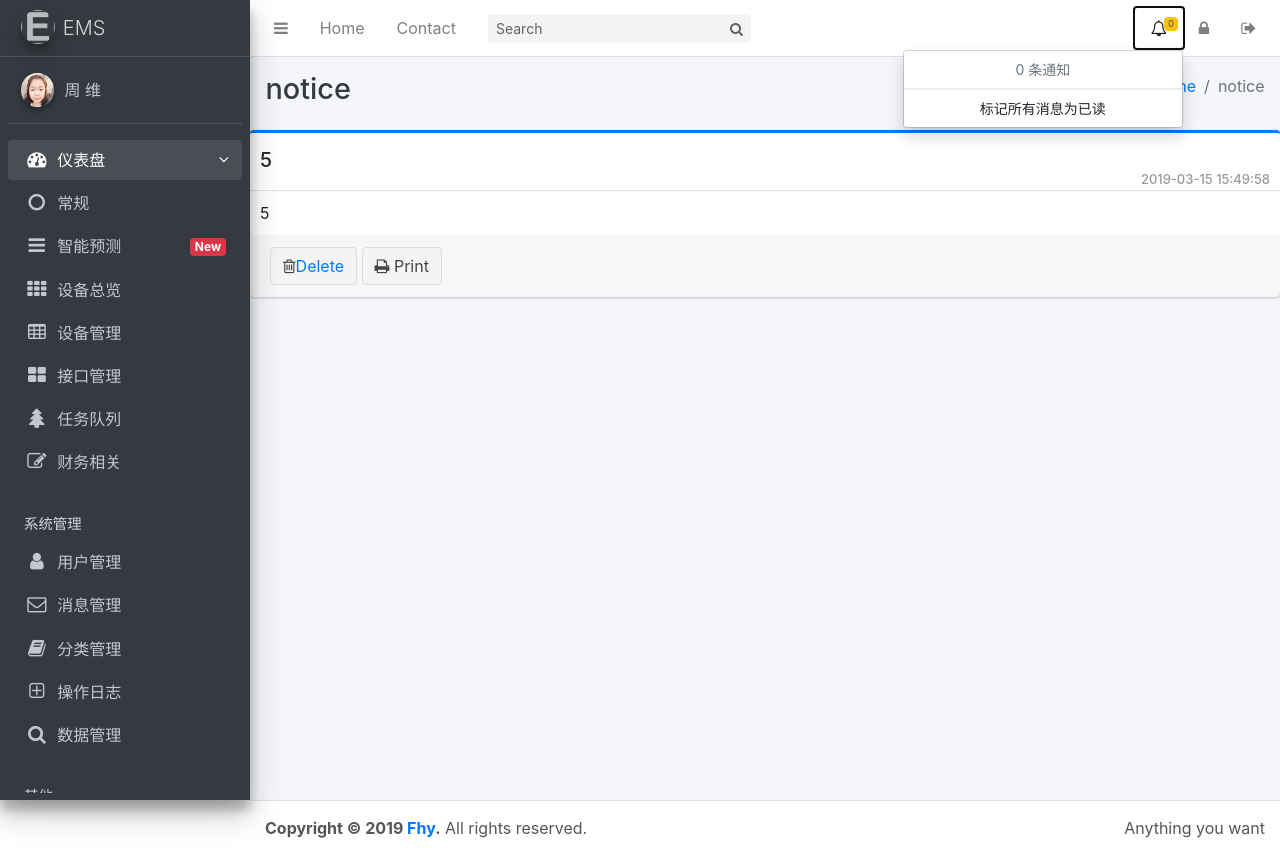
After one commit to xiaomao361/ems, a Django app: page /notice/?id=9 in a window 1280 px wide, after a click that opens the changed part. The commit adds this page. Run offline with Django 3.2, Linux system fonts and the light colour scheme; a user stored in the database is signed in; data comes from the database, SQL or seed files in the repository; both versions use the stored data as it was after the commit; parts of the project's set-up code (start-up, migrations or seed data) failed here and were passed over; some libraries are stand-ins or nearby versions.

Commit message:
A: add glob var for notices

```diff
--- /dev/null
+++ b/ems/context.py
@@ -0,0 +1,6 @@
+from ems import models
+
+
+def not_read_notices(request):
+    notices = models.Notice.objects.filter(is_read=0)
+    return {'not_read_notices': notices}
--- a/ems/templates/base.html
+++ b/ems/templates/base.html
@@ -56,22 +56,19 @@
                 <li class="nav-item dropdown">
                     <a class="nav-link" data-toggle="dropdown" href="#">
                         <i class="fa fa-bell-o"></i>
-                        <span class="badge badge-warning navbar-badge">{{ notices|length }}</span>
+                        <span class="badge badge-warning navbar-badge">{{ not_read_notices|length }}</span>
                     </a>
                     <div class="dropdown-menu dropdown-menu-lg dropdown-menu-right">
-                        <span class="dropdown-item dropdown-header">{{ notices|length }} 条通知</span>
+                        <span class="dropdown-item dropdown-header">{{ not_read_notices|length }} 条通知</span>
                         <div class="dropdown-divider"></div>
-                        <a href="#" class="dropdown-item">
-                            <i class="fa fa-envelope mr-2"></i> {{ notices|length }} 条新消息
-                            <span class="float-right text-muted text-sm">3 mins</span>
+                        {% for not_read_notice in not_read_notices %}
+                        <a href="/notice/?id={{not_read_notice.id}}" class="dropdown-item">
+                            <i class="fa fa-envelope mr-2"></i> {{ not_read_notice.title }}
+                            <span class="float-right text-muted text-sm">{{not_read_notices.c_time}}</span>
                         </a>
+                        {% endfor %}
                         <div class="dropdown-divider"></div>
-                        <a href="#" class="dropdown-item">
-                            <i class="fa fa-file mr-2"></i> {{ notices|length }} 条新回复
-                            <span class="float-right text-muted text-sm">2 days</span>
-                        </a>
-                        <div class="dropdown-divider"></div>
-                        <a href="#" class="dropdown-item dropdown-footer">标记所有消息为已读</a>
+                        <a href="/read_all_notices/" class="dropdown-item dropdown-footer">标记所有消息为已读</a>
                     </div>
                 </li>
                 <li class="nav-item">
@@ -178,12 +175,12 @@
                             </a>
                         </li>
                         <li class="nav-item has-treeview">
-                            <a href="#" class="nav-link">
+                            <a href="/notices/" class="nav-link">
                                 <i class="nav-icon fa fa-envelope-o"></i>
                                 <p>
                                     消息管理
-                                    {% if  notices|length >= 1 %}
-                                    <span class="badge badge-info right">{{ notices|length }}</span>
+                                    {% if  not_read_notices|length >= 1 %}
+                                    <span class="badge badge-info right">{{ not_read_notices|length }}</span>
                                     {% endif %}
                                 </p>
                             </a>
@@ -309,7 +306,7 @@
         <script src="{% static 'plugins/chartjs-old/Chart.min.js' %}"></script>
 
         <!-- PAGE SCRIPTS -->
-        <script src="{% static 'adminlte/js/pages/dashboard2.js' %}"></script>
+        <!-- <script src="{% static 'adminlte/js/pages/dashboard2.js' %}"></script> -->
         {% block script %}{% endblock %}
 </body>
 
--- a/ems/templates/finicial.html
+++ b/ems/templates/finicial.html
@@ -102,7 +102,7 @@
     <!-- /.row -->
 </section>
 <!-- /.content -->
-</div>
+
 <!-- /.content-wrapper -->
 
 {% endblock %}
--- /dev/null
+++ b/ems/templates/notice.html
@@ -0,0 +1,44 @@
+{% extends 'base.html' %}
+{% load staticfiles %}
+{% block title %} 消息 {% endblock %}
+
+{% block css %}
+<!-- Ionicons -->
+<link rel="stylesheet" href="{% static 'adminlte/css/ionicons.min.css' %}">
+<!-- iCheck -->
+<link rel="stylesheet" href="{% static 'plugins/iCheck/flat/blue.css' %}">
+{% endblock %}
+
+{% block content %}
+<!--startprint-->
+<div class="card card-primary card-outline">
+    <!-- /.card-header -->
+    <div class="card-body p-0">
+        <div class="mailbox-read-info">
+            <h5>{{notice.title}}</h5>
+            <h6><span class="mailbox-read-time float-right">{{notice.c_time|date:"Y-m-d H:i:s"}}</span></h6>
+        </div>
+        <div class="mailbox-read-message">
+            {{notice.content}}
+        </div>
+        <!-- /.mailbox-read-message -->
+    </div>
+    <div class="card-footer">
+        <button type="button" class="btn btn-default"><i class="fa fa-trash-o"></i><a href="/del_notice?id={{notice.id}}">Delete</a></button>
+        <button type="button" class="btn btn-default" onclick="doPrint()" ><i class="fa fa-print"></i> Print</button>
+    </div>
+    <!-- /.card-footer -->
+</div>
+<!--endprint-->
+<script>
+    var doPrint = function () {
+        bdhtml = window.document.body.innerHTML;
+        sprnstr = "<!--startprint-->";
+        eprnstr = "<!--endprint-->";
+        prnhtml = bdhtml.substr(bdhtml.indexOf(sprnstr) + 17);
+        prnhtml = prnhtml.substring(0, prnhtml.indexOf(eprnstr));
+        window.document.body.innerHTML = prnhtml;
+        window.print()
+    }
+</script>
+{% endblock %}
--- a/ems/views.py
+++ b/ems/views.py
@@ -220,6 +220,7 @@ def load_data(request):
     os.system('python manage.py loaddata' + name)
     return redirect('/datas/')
 
+
 @login_required
 def download_data(request):
     name = request.GET['name']
@@ -258,6 +259,35 @@ def lockscreen(request):
     auth.logout(request)
     return render(request, 'lockscreen.html', {'page': 'lockscreen', 'user': user})
 
+# notice
+
+
+@login_required
+def notices(request):
+    notices = models.Notice.objects.all()
+    return render(request, 'notices.html', {'page': 'notices', 'notices': notices})
+
+
+@login_required
+def notice(request):
+    if request.method == "GET":
+        id = request.GET['id']
+        notice = models.Notice.objects.get(id=id)
+        if notice.is_read == 0:
+            notice.is_read = 1
+            notice.save()
+        return render(request, 'notice.html', {'page': 'notice', 'notice': notice})
+
+def del_notice(request):
+    if request.method == "GET":
+        id = request.GET['id']
+        notice = models.Notice.objects.get(id=id).delete()
+        return redirect('/notices/')
+
+def read_all_notices(request):
+    models.Notice.objects.filter(is_read=0).update(is_read=1)
+    return redirect('/index/')
+
 # login for normal userg
 # def login(request):
 #     if request.method == "POST":
--- a/mysite/settings.py
+++ b/mysite/settings.py
@@ -68,6 +68,9 @@ TEMPLATES = [
                 'django.template.context_processors.request',
                 'django.contrib.auth.context_processors.auth',
                 'django.contrib.messages.context_processors.messages',
+
+                # add by zhouwei
+                'ems.context.not_read_notices'
             ],
         },
     },
--- a/mysite/urls.py
+++ b/mysite/urls.py
@@ -57,6 +57,10 @@ urlpatterns = [
     url(r'^get_equipment/', views.get_equipment),
     url(r'^export/', views.export_equs_csv),
     url(r'^lockscreen/', views.lockscreen),
+    url(r'^notices/', views.notices),
+    url(r'^notice/', views.notice),
+    url(r'^del_notice/', views.del_notice),
+    url(r'^read_all_notices/', views.read_all_notices),
     # drf登录
     url(r'^api-auth/', include('rest_framework.urls', namespace='rest_framework'))
 ]
```
Also changed, not shown: ems/templates/notices.html (added, +66 -0 lines), db.sqlite3.
